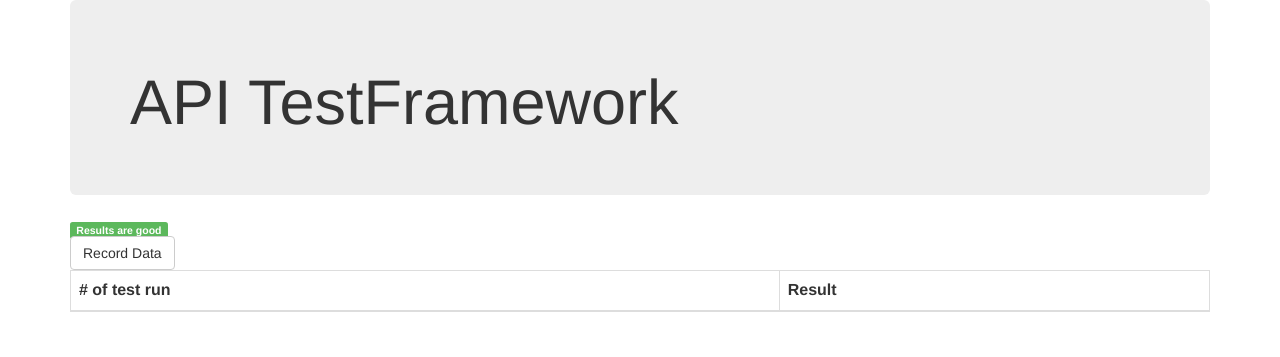
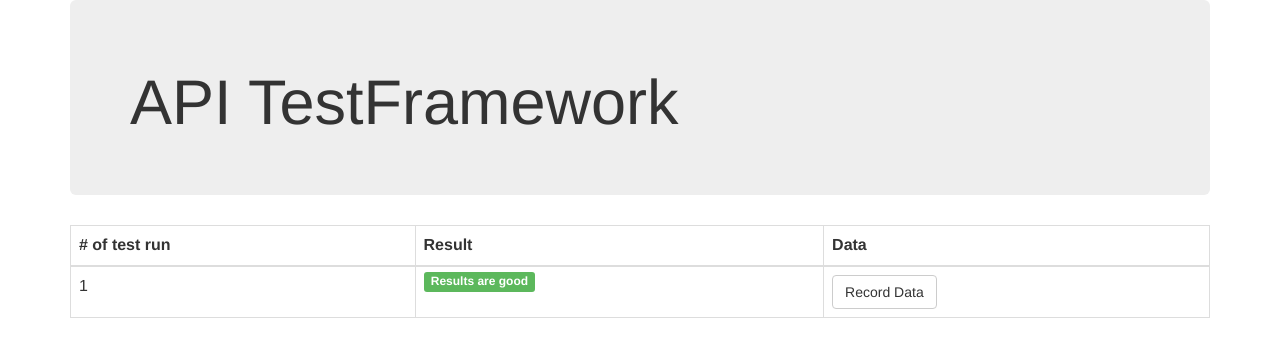
Before and after one commit to davidfic/api_testing, a Flask app: template app/templates/index.html in a window 1280 px wide. Shown: the top 357 px of the page. Run offline with Flask 2, Linux system fonts and the light colour scheme; the template is opened without the code that fills it: most values are stand-ins (such as "Sample title", 1, 10 or a date in 2020); lists and menus that the app fills with data are empty; parts of the project's set-up code (start-up, migrations or seed data) failed here and were passed over; some libraries are stand-ins or nearby versions.

Commit message:
moving results into table and fixing popover

```diff
--- a/app/templates/index.html
+++ b/app/templates/index.html
@@ -13,29 +13,7 @@
     </div><!--jumbotron-->
   </div><!--container-->
 
-  <div class="container">
-    {% for record in data %}
 
-      <div>
-        <span class="label label-success">Results are good</span>
-        <br>
-      </div><!--span-->
-      <button id="{{loop.index}}" type="button"
-                      class="btn btn-default"
-                      data-trigger="hover"
-                      data-container="body"
-                      data-toggle="popover"
-                      data-placement="left"
-                      data-content="{{record['name']}}">
-        Record Data</button>
-
-      <br>
-<script>
-  $("#{{loop.index}}").popover({ trigger: "hover" });
-</script>
-
-      {% endfor %}
-  </div><!--container-->
 
 <div class="container">
 
@@ -44,13 +22,33 @@
         <tr>
           <th># of test run</th>
           <th>Result</th>
+          <th>Data</th>
 <!--           <th>Last Name</th>
           <th>Username</th> -->
         </tr>
       </thead>
       <tbody>
+        {% for record in data %}
           <tr>
-        </tr>
+            <td>{{loop.index}}</td>
+            <td><span class="label label-success">Results are good</span></td>
+            <td>
+              <button id="{{loop.index}}" type="button"
+                              class="btn btn-default"
+                              data-trigger="hover"
+                              data-container="body"
+                              data-toggle="popover"
+                              data-placement="left"
+                              data-html="true"
+                              data-content="{{record['name']}}<br /> {{record['ins']}}">
+                Record Data</button>
+
+            </td>
+          </tr>
+          <script>
+            $("#{{loop.index}}").popover({ trigger: "hover" });
+          </script>
+        {% endfor %}
       </tbody>
 </table>
 
```
